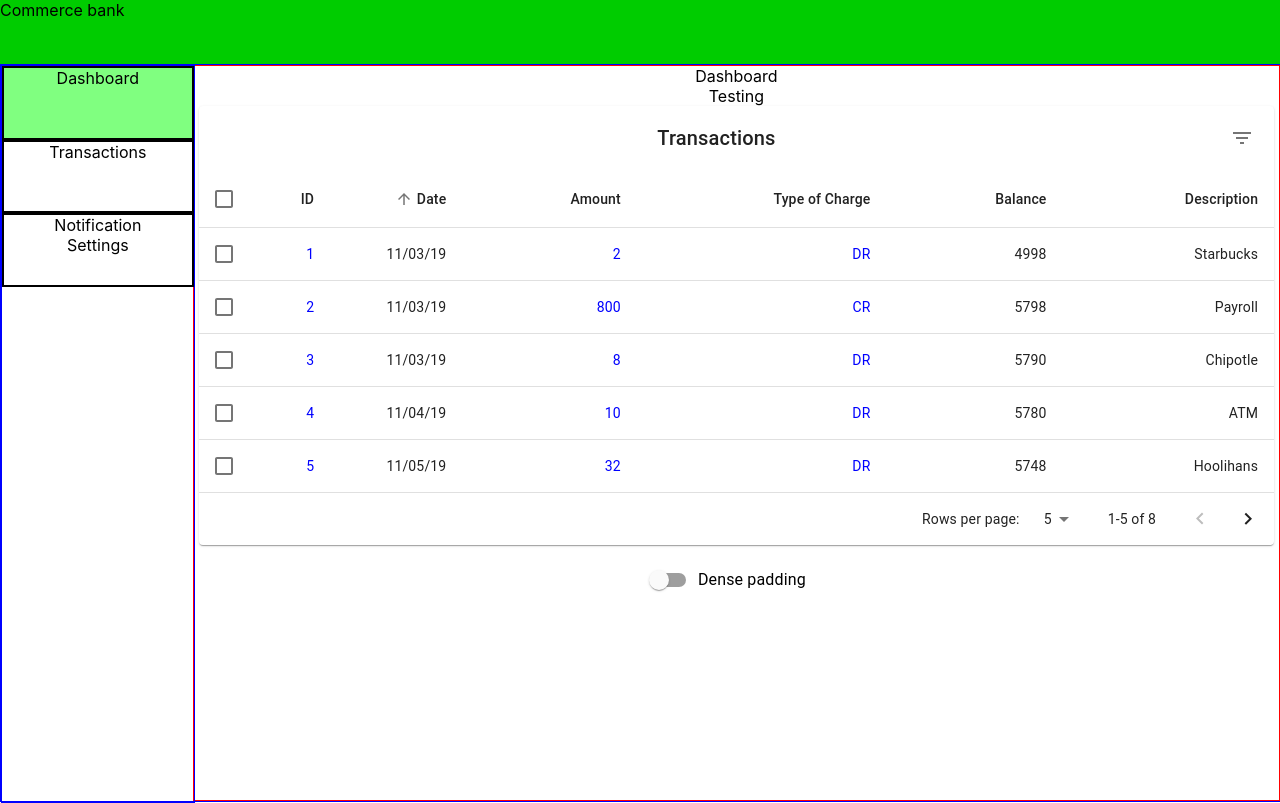
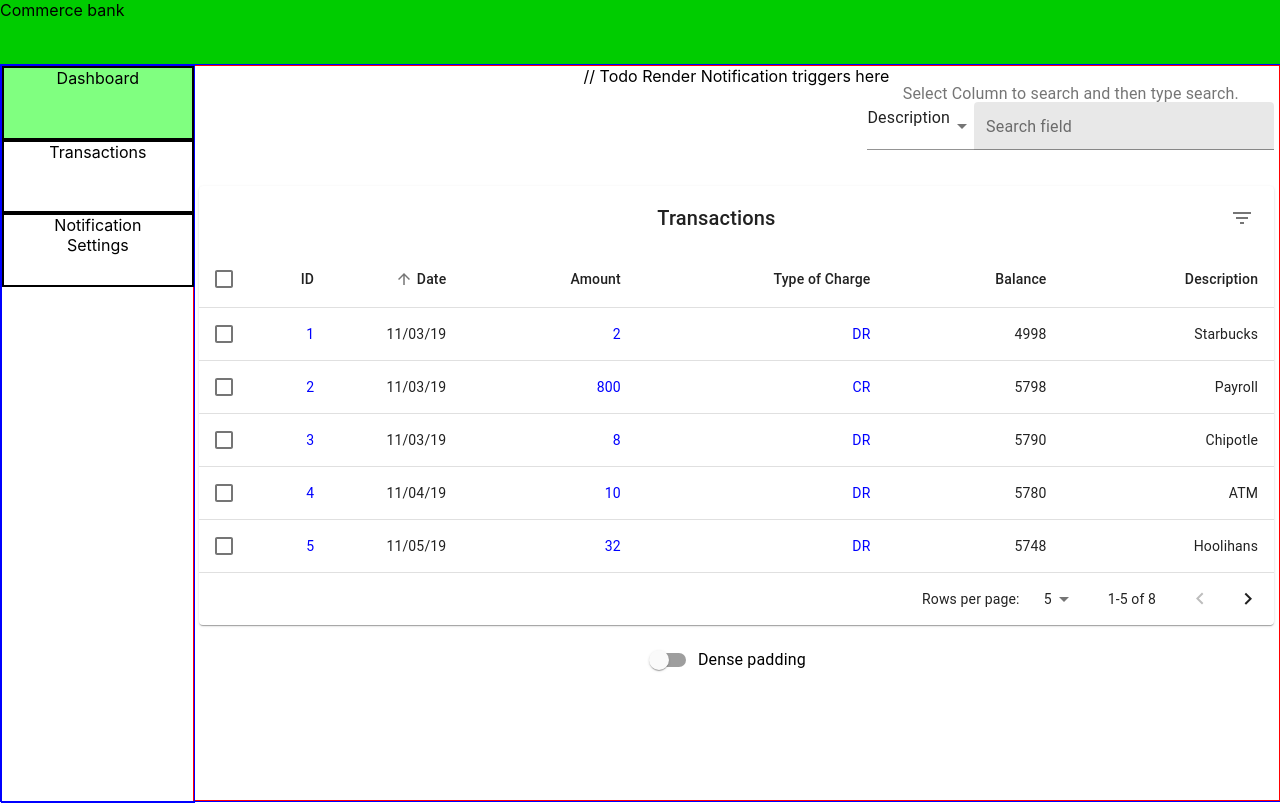
Before and after one commit to umkc-cs-451-2020-spring/semester-project-group-3, a React (Create React App) app: page / in a window 1280 px wide. Built offline with nearby package versions, Linux system fonts and the light colour scheme.

Commit message:
Added Search functionality to table

```diff
--- a/src/components/Dashboard/Dashboard.js
+++ b/src/components/Dashboard/Dashboard.js
@@ -6,7 +6,7 @@ function Dashboard(){
 
   return (
     <div>
-    Testing
+      // Todo Render Notification triggers here
       <Table>
       </Table>
     </div>
--- a/src/components/Layout/Layout.js
+++ b/src/components/Layout/Layout.js
@@ -44,7 +44,6 @@ const Space = styled.div`
 `
 
 function Layout({ children }){
-  const currentTab = useSelector((state) => state.currentTab );
   return (
     <Container>
         <Header/>
@@ -53,7 +52,6 @@ function Layout({ children }){
             <NavCol>
             </NavCol>
             <Space id="spacee">
-              {currentTab}
               {children}
             </Space>
           </GridBox>
--- a/src/components/Table/Table.js
+++ b/src/components/Table/Table.js
@@ -20,7 +20,30 @@ import FormControlLabel from '@material-ui/core/FormControlLabel';
 import Switch from '@material-ui/core/Switch';
 import DeleteIcon from '@material-ui/icons/Delete';
 import FilterListIcon from '@material-ui/icons/FilterList';
+import Select from '@material-ui/core/Select';
+import MenuItem from '@material-ui/core/MenuItem';
+import InputLabel from '@material-ui/core/InputLabel';
+import FormHelperText from '@material-ui/core/FormHelperText';
+import TextField from '@material-ui/core/TextField';
+import styled from 'styled-components';
 
+const SearchArea = styled.div`
+  text-align: "center";
+  position: relative;
+  float: right;
+  min-width: 400px;
+`
+
+const StyledTextField = withStyles(theme => ({
+  root: {
+    width: '300px',
+  },
+}))(TextField);
+const StyledSelect = withStyles(theme => ({
+  root: {
+    height: '35px',
+  },
+}))(Select);
 const StyledTableCell = withStyles(theme => ({
   body: {
     color: 'blue',
@@ -54,7 +77,8 @@ function desc(a, b, orderBy) {
   return 0;
 }
 
-function stableSort(array, cmp) {
+function stableSort(query, searchCol, array, cmp) {
+  array = query ? array.filter(x => x[searchCol].includes(query)) : array;
   const stabilizedThis = array.map((el, index) => [el, index]);
   stabilizedThis.sort((a, b) => {
     const order = cmp(a[0], b[0]);
@@ -90,7 +114,7 @@ function EnhancedTableHead(props) {
             indeterminate={numSelected > 0 && numSelected < rowCount}
             checked={rowCount > 0 && numSelected === rowCount}
             onChange={onSelectAllClick}
-            inputProps={{ 'aria-label': 'select all desserts' }}
+            inputProps={{ 'aria-label': 'select all Transactions' }}
           />
         </TableCell>
         {headCells.map(headCell => (
@@ -275,8 +299,51 @@ export default function EnhancedTable() {
 
   const emptyRows = rowsPerPage - Math.min(rowsPerPage, rows.length - page * rowsPerPage);
 
+  // search functionality lives below this
+  const [query, setQuery] = React.useState('');
+  const [searchCol, setSearchCol] = React.useState('description');
+
+  const inputLabel = React.useRef(null);
+  const handleQuery = event => {
+    setQuery(event.target.value);
+  };
+  const handleChange = event => {
+    setSearchCol(event.target.value);
+  };
+// Todo fix formating of search bar
   return (
     <div className={classes.root}>
+      <SearchArea>
+        <InputLabel id="demo-simple-select-helper-label">Select Column to search and then type search.</InputLabel>
+        <StyledSelect
+          labelId="demo-simple-select-helper-label"
+          id="demo-simple-select-helper"
+          value={searchCol}
+          onChange={handleChange}
+        >
+          <MenuItem value={'description'}>Description</MenuItem>
+          <MenuItem value={'transId'}>ID</MenuItem>
+          <MenuItem value={'pDate'}>Date</MenuItem>
+          <MenuItem value={'amount'}>Amount</MenuItem>
+          <MenuItem value={'chargeType'}>Charge Type</MenuItem>
+          <MenuItem value={'balance'}>Balance</MenuItem>
+        </StyledSelect>
+        <StyledTextField
+        id="filled-search"
+        label="Search field"
+        type="search"
+        variant="filled"
+        value={query}
+        onChange={handleQuery}
+        size="small"
+        />
+      </SearchArea>
+      <br/>
+      <br/>
+      <br/>
+      <br/>
+      <br/>
+
       <Paper className={classes.paper}>
         <EnhancedTableToolbar numSelected={selected.length} />
         <TableContainer>
@@ -296,7 +363,7 @@ export default function EnhancedTable() {
               rowCount={rows.length}
             />
             <TableBody>
-              {stableSort(rows, getSorting(order, orderBy))
+              {stableSort(query, searchCol, rows, getSorting(order, orderBy))
                 .slice(page * rowsPerPage, page * rowsPerPage + rowsPerPage)
                 .map((row, index) => {
                   const isItemSelected = isSelected(row.transId);
```
